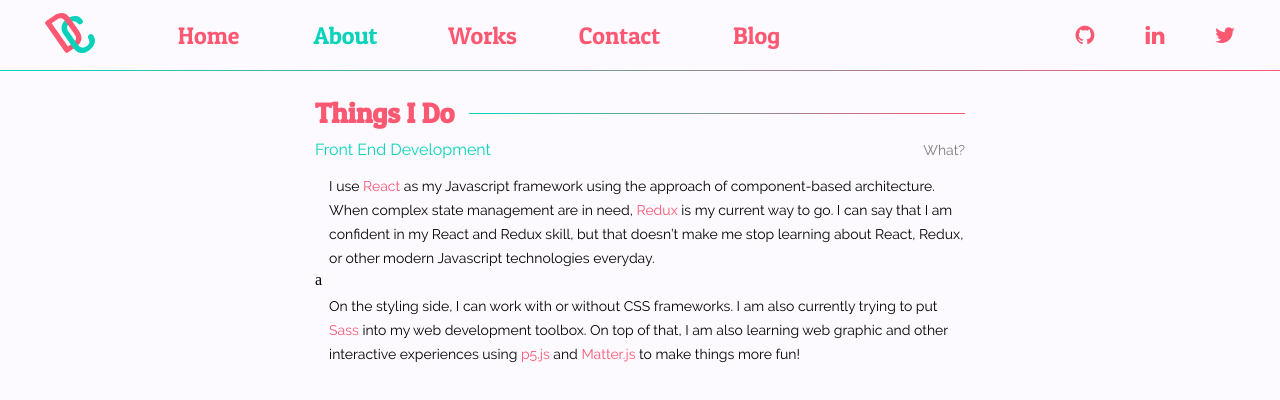
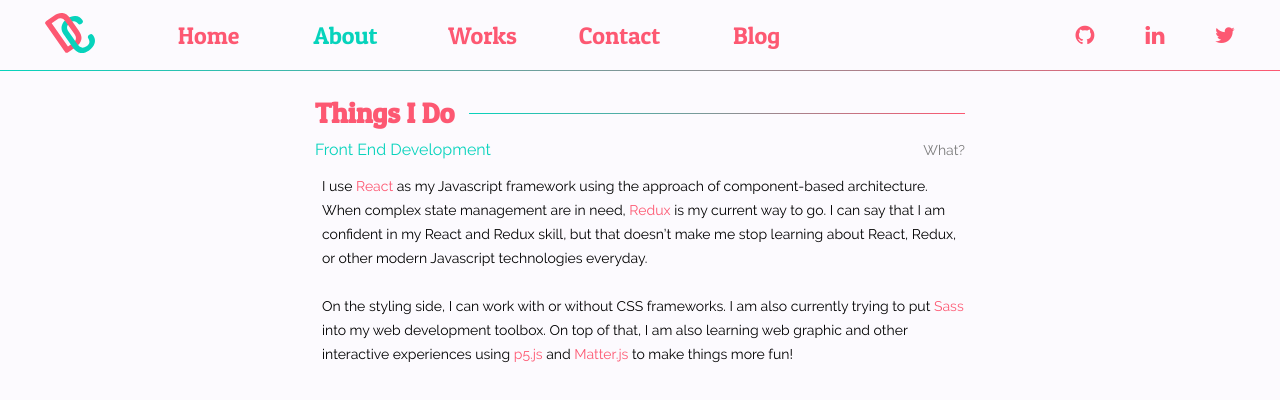
Before and after one commit to denchoooo/personal-web, a React (Create React App) app: page /about in a window 1280 px wide. Shown: the top 400 px of the page. Built offline with nearby package versions, Linux system fonts and the light colour scheme; no server answers.

Commit message:
Added Material Design Icons and Updated about section

```diff
--- a/src/containers/About/About.js
+++ b/src/containers/About/About.js
@@ -25,7 +25,9 @@ class About extends Component {
             </div>
           </div>
           <div className="about-section-bottom">
-            <div className="about-section3">a</div>
+            <div className="about-section3">
+              <i />
+            </div>
             <div className="about-section4">
               <FlipCard id="things-i-do">
                 <div className="flipcard-front">
```
